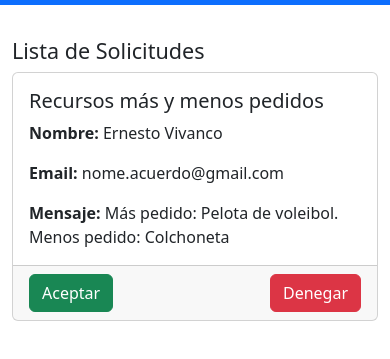
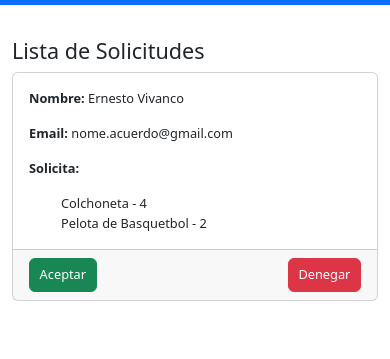
Before and after one commit to jaffar58/frontend-caso, a website: page solicitudesPanolero.html in a window 390 px wide. Shown: the part 57-416 px from the top of the page. Drawn offline with nearby package versions, Linux system fonts and the light colour scheme.

Commit message:
Add files via upload

```diff
--- a/solicitudes.js
+++ b/solicitudes.js
@@ -32,4 +32,4 @@ function mostrarListaSolicitudes() {
 }
 
 // Llamar la función cuando la página cargue
-window.onload = mostrarListaSolicitudes;
+//window.onload = mostrarListaSolicitudes;
--- /dev/null
+++ b/solicitudesPanolero.css
@@ -0,0 +1,22 @@
+@media (max-width: 400px) {
+    .card-title {
+        font-size: 0.85rem;
+    }
+
+    .card .card-text {
+        font-size: 0.8rem;
+    }
+
+    .card .btn-primary {
+        font-size: 0.8rem;
+        padding: 0.4rem 0.6rem;
+    }
+    .card .btn-danger {
+        font-size: 0.8rem;
+        padding: 0.4rem 0.6rem;
+    }
+    .card .btn-success {
+        font-size: 0.8rem;
+        padding: 0.4rem 0.6rem;
+    }
+}
--- a/solicitudesPanolero.html
+++ b/solicitudesPanolero.html
@@ -31,7 +31,7 @@
 						<a class="nav-link active" href="#"><h3>Solicitudes</h3></a>
 					</li>
 					<li class="nav-item">
-						<a class="nav-link active" href="reportesPanolero.html"><h3>Reportes</h3></a>
+						<a class="nav-link" href="reportesPanolero.html"><h3>Reportes</h3></a>
 					</li>
 
 				</ul>
@@ -78,14 +78,19 @@
     <div class="container mt-4">
         <h4>Lista de Solicitudes</h4>
         <div id="reportesContainer">
-            <div class="card mb-3" style="max-width: 540px;">
-                <div class="row g-0">
-                    <div class="col-md-8">
+            <div class="card mb-3 col-md-8" style="max-width: 540px;">
                         <div class="card-body">
-                            <h5 class="card-title">Recursos más y menos pedidos</h5>
                             <p class="card-text"><strong>Nombre:</strong> Ernesto Vivanco</p>
                             <p class="card-text"><strong>Email:</strong> nome.acuerdo@gmail.com</p>
-                            <p class="card-text"><strong>Mensaje:</strong> Más pedido: Pelota de voleibol. Menos pedido: Colchoneta</p>
+                            <p class="card-text"><strong>Solicita:</strong></p>
+							<ul class=" card-text list-group-flush">
+								<li class="list-group-item">
+									Colchoneta - 4
+								</li>
+								<li class="list-group-item">
+									Pelota de Basquetbol - 2
+								</li>
+							</ul>
                         </div>
                         <!-- Contenedor de botones -->
                         <div class="card-footer d-flex justify-content-between">
@@ -93,8 +98,6 @@
                             <button class="btn btn-danger">Denegar</button>
                         </div>
                     </div>
-                </div>
-            </div>
         </div>
     </div>
 
@@ -102,6 +105,7 @@
     <script src="navbar.js"></script>
     <script src="solicitudesPanolero.js"></script>
 
+	<link rel="stylesheet" href="solicitudesPanolero.css"/>
     <link rel="stylesheet" href="style.css"/>
     <link rel="stylesheet" href="navbar.css"/>
 </body>
```
Also changed, not shown: solicitudes.html (+17 -1 lines).
